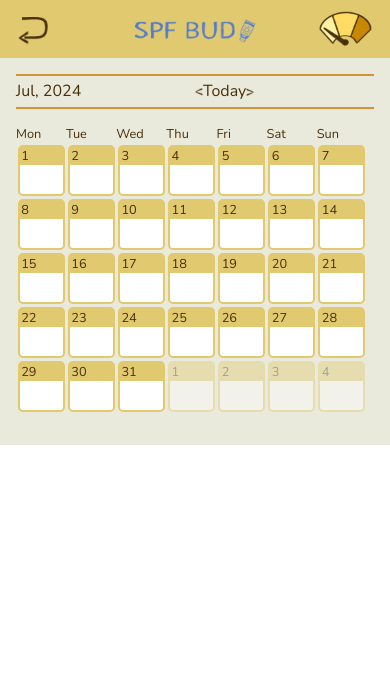
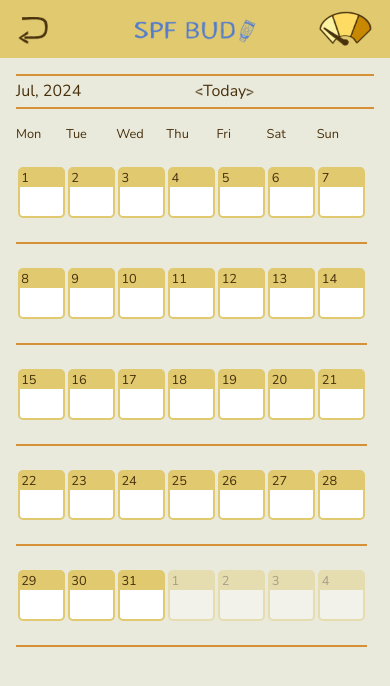
Before and after one commit to pepatt/capstone-frontend, a React (Vite) app: page /calendar in a window 390 px wide. Shown: the top 686 px of the page. Built offline with nearby package versions, Linux system fonts and the light colour scheme; no server answers.

Commit message:
all responsive

```diff
--- a/src/components/Calendar/Calendar.scss
+++ b/src/components/Calendar/Calendar.scss
@@ -9,7 +9,10 @@
     justify-content: flex-start;
     align-items: flex-start;
     padding: 0 1rem;
-    padding-bottom: 2rem;
+    padding-bottom: 15rem;
+    @include desktop {
+        padding-bottom: 2rem;
+    }
     &__container {
         width: 100%;
         background-color: $background-yellow;
@@ -85,12 +88,17 @@
 
     &__grid-wrap {
         width: 14%;
-        padding: 0.1rem;
         display: flex;
         flex-direction: row;
         justify-content: flex-start;
         align-items: flex-start;
         flex-wrap: wrap;
+        padding: 1.5rem 0.1rem;
+        border-bottom: $button-orange solid 2px;
+        @include desktop {
+            padding: 0.1rem;
+            border: none;
+        }
     }
 
     &__grid-wrapper {
```
